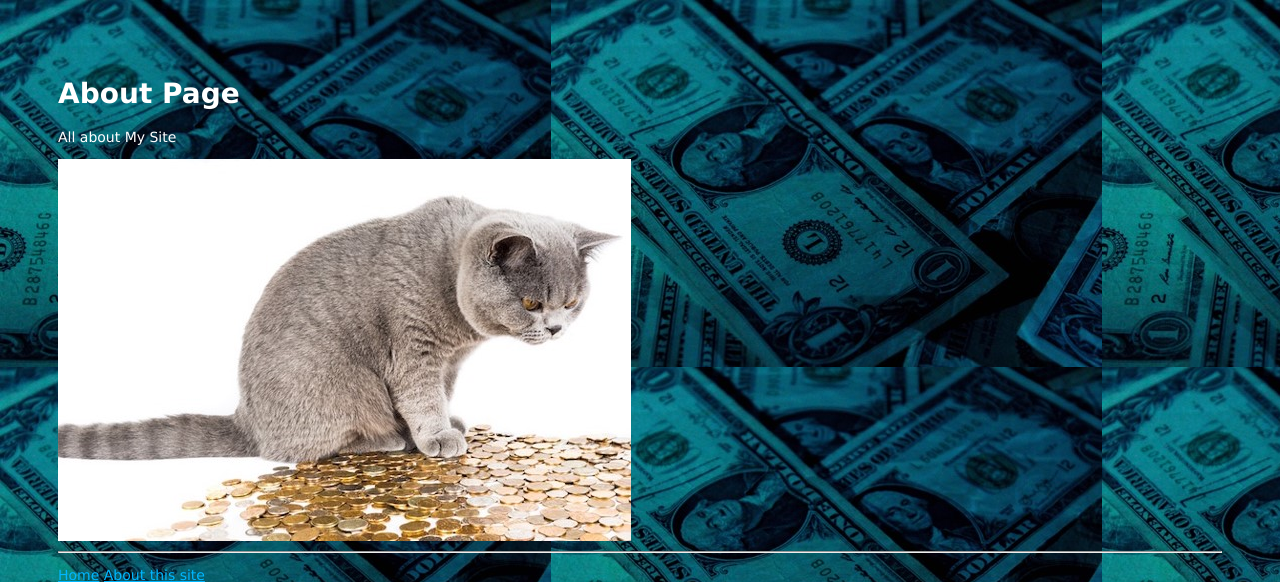
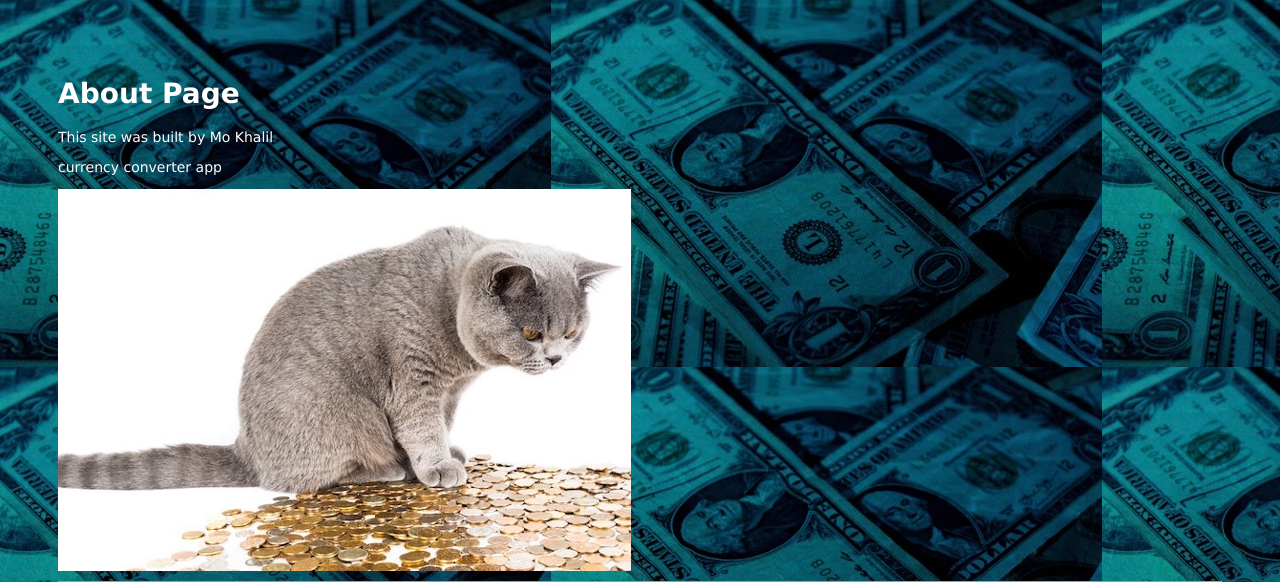
Before and after one commit to mkhalil7625/Currency-App, a Node server app: page /about in a window 1280 px wide. Shown: the top 582 px of the page. Run offline with Node 20, Linux system fonts and the light colour scheme.

Commit message:
Parts 1,2 and 4

```diff
--- a/routes/index.js
+++ b/routes/index.js
@@ -32,6 +32,6 @@ router.get('/convert', function (req, res, next) {
 });
 // GET About page
 router.get('/about', function (req, res, next) {
-    res.render('about',{name:"My Site"});
+    res.render("about",{name:"Mo Khalil", description:"currency converter app"});
 });
 module.exports = router;
--- a/views/about.hbs
+++ b/views/about.hbs
@@ -1,3 +1,4 @@
 <h1>About Page</h1>
-<p>All about {{name}}</p>
+<p>This site was built by {{name}}</p>
+<p>{{description}}</p>
 <img class="about" src="/images/picture1.jpg">
```
